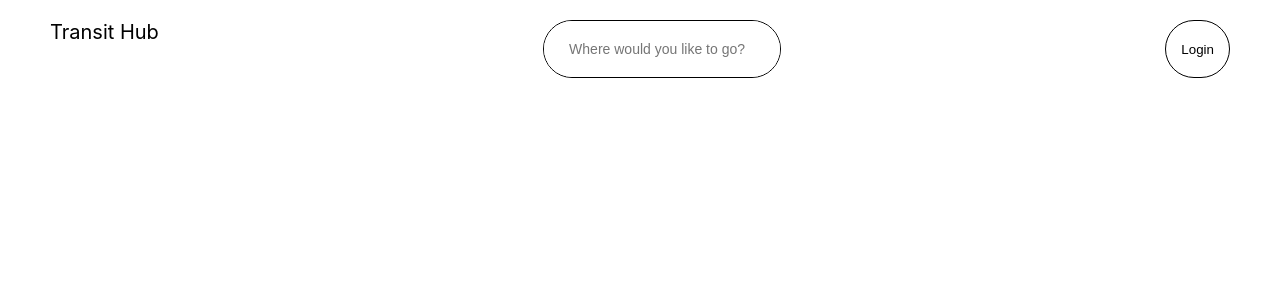
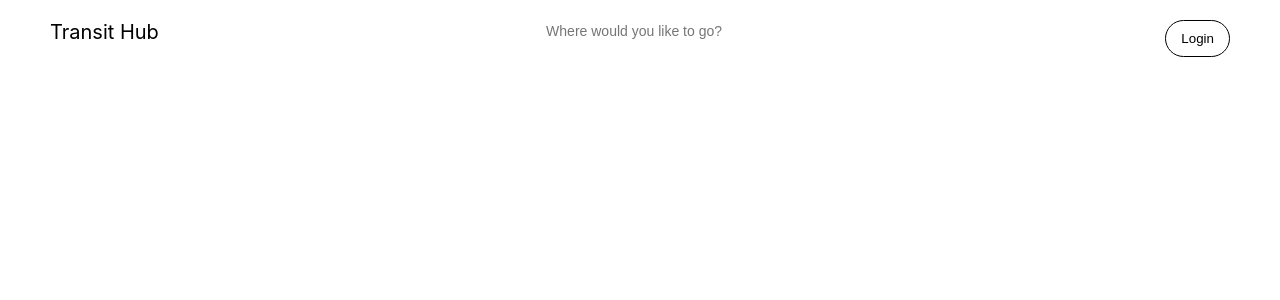
Before and after one commit to TonyADI/transit-hub, a React (Create React App) app: page / in a window 1280 px wide. Shown: the top 300 px of the page. Built offline with nearby package versions, Linux system fonts and the light colour scheme.

Commit message:
Update SearchBar.css

```diff
--- a/src/components/SearchBar.css
+++ b/src/components/SearchBar.css
@@ -1,6 +1,4 @@
 .searchbar {
-    border: 1px solid #000;
-    border-radius: 45px;
     width: 20%;
 }
 
@@ -8,7 +6,6 @@
     border: 0;
     border-radius: inherit;
     outline: none;
-    padding: 20px 25px;
-    width: calc(100% - 50px);
+    width: 100%;
     font-size: 14px;
 }
```
